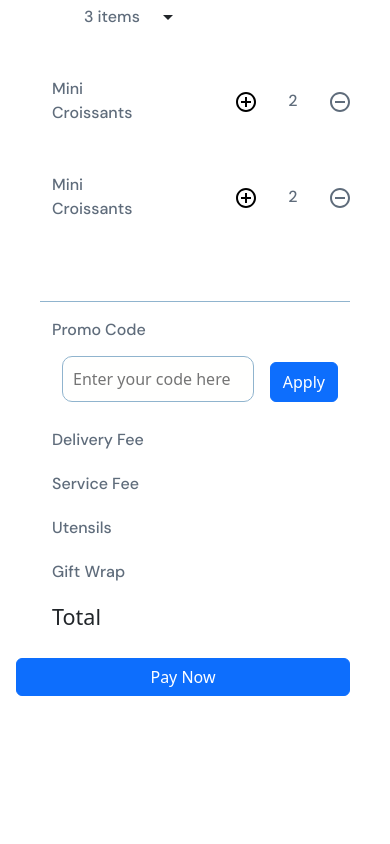
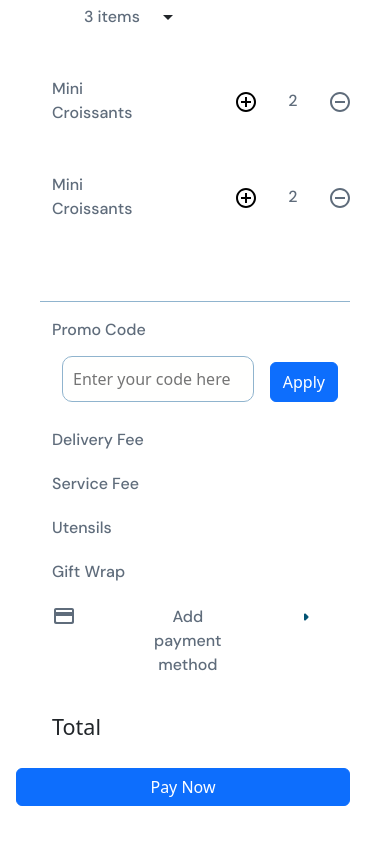
Before and after one commit to chih611/Foodash, a Next.js app: page /CustomerView/CheckOut/CheckOutDetail in a window 390 px wide. Shown: the part 1127-1971 px from the top of the page. Before the commit the page ends 1871 px from the top, so only its background shows below. Built offline with nearby package versions, Linux system fonts and the light colour scheme; no server answers.

Commit message:
orderr information mobile view completed

```diff
--- a/src/pages/CustomerView/CheckOut/CheckOutDetail.js
+++ b/src/pages/CustomerView/CheckOut/CheckOutDetail.js
@@ -23,6 +23,7 @@ import RemoveCircleOutlineOutlined from "@mui/icons-material/RemoveCircleOutline
 import CloseOutlined from "@mui/icons-material/CloseOutlined"; // delete item x
 
 import AddLocationAltRounded from "@mui/icons-material/AddLocationAltRounded";
+import CreditCardRounded from "@mui/icons-material/CreditCardRounded";
 
 const CheckOutDetail = () => {
   const [receiver, setReceiverName] = useState('');
@@ -233,6 +234,14 @@ const CheckOutDetail = () => {
                 </div>
 
                 <div className="w-100 d-flex">
+                    <CreditCardRounded className="subtitle mt-3 mb-1"/>
+                    <button className="d-flex mx-5 mt-3 mb-1">
+                        <p className ="subtitle mx-4">Add payment method</p>
+                        <ArrowRightRounded sx={{ color: "#025373" }} className="ms-5"/>
+                    </button>
+                </div>
+
+                <div className="w-100 d-flex">
                     <p className="h4 mt-3 mb-1">Total</p>
                 </div>
 
--- a/src/pages/CustomerView/HomePage/HomeDirectionLink/HomeDirectionLink.js
+++ b/src/pages/CustomerView/HomePage/HomeDirectionLink/HomeDirectionLink.js
@@ -133,7 +133,7 @@ const HomeDirectionLink = () => {
                 router.pathname === "/orders" ? "active" : ""
               }`}
             >
-              <Link href="/orders" passHref legacyBehavior>
+              <Link href="/CustomerView/OrderTracking/OrderTracking" passHref legacyBehavior>
                 <a className="nav-link">
                   <div className="indicator-button">
                     <Row className="align-items-center">
@@ -271,7 +271,7 @@ const HomeDirectionLink = () => {
               router.pathname === "/orders" ? "active" : ""
             }`}
           >
-            <Link href="/orders" passHref legacyBehavior>
+            <Link href="/CustomerView/OrderTracking/OrderTracking" passHref legacyBehavior>
               <a className="nav-link">
                 <div className="indicator-button">
                   <Row className="align-items-center">
```
